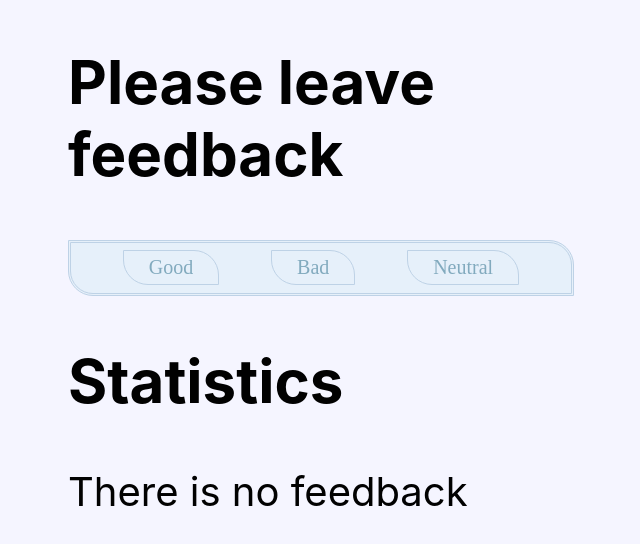
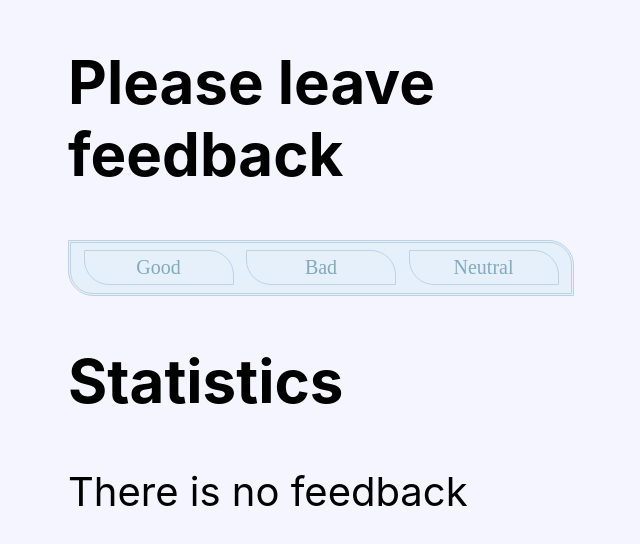
Before and after one commit to OlehKozubJS/goit-react-hw-02-feedback, a React (Create React App) app: page / in a window 1280 px wide. Shown: the part 124-668 px from the top of the page, without its empty margins (322-962 px from the left). Built offline with nearby package versions, Linux system fonts and the light colour scheme; a web font is replaced by a local one.

Commit message:
Update Feedback.module.css

```diff
--- a/src/components/Feedback/FeedbackCSS/Feedback.module.css
+++ b/src/components/Feedback/FeedbackCSS/Feedback.module.css
@@ -30,7 +30,9 @@ h3 {
 
 button {
     display: block;
+    box-sizing: border-box;
     height: 35px;
+    width: 150px;
     border-radius: 0 25px 0 25px;
     padding-inline: 25px;
     font-family: 'Lugrasimo', cursive;
```
